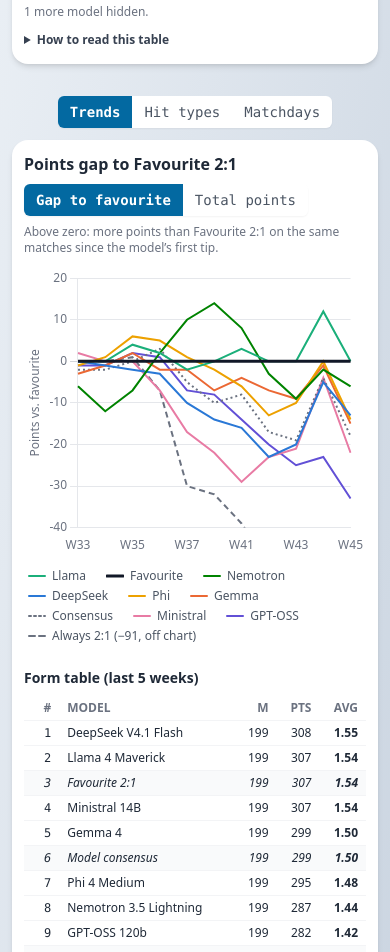
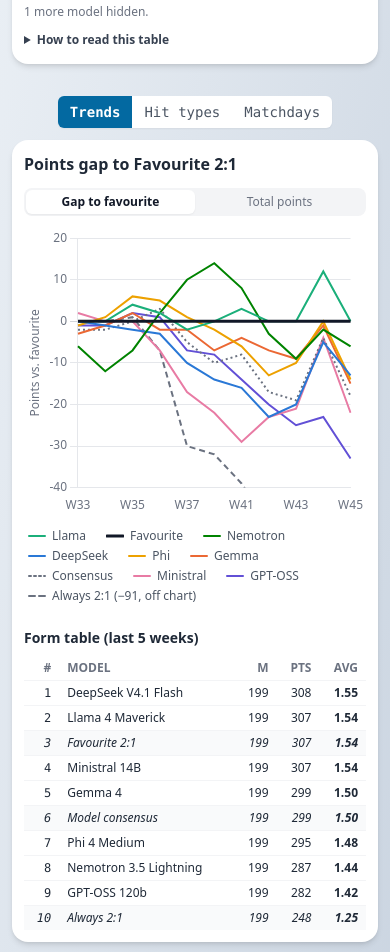
Before and after one commit to thg-muc/tip-genius, a website: page public/dashboard-a.html in a window 390 px wide. Shown: the part 799-1751 px from the top of the page. Drawn offline with nearby package versions, Linux system fonts and the light colour scheme; files that its build step writes are made by us from their sources.

Commit message:
style(dashboard): own switch style for the trends mode, leaner on phones

```diff
--- a/public/dashboard-a.html
+++ b/public/dashboard-a.html
@@ -360,18 +360,25 @@
   const tl = D.timeline(stats, view)
   const diff = ui.timelineMode === 'diff'
   const c = D.chrome()
-  const modeButton = (key, label) => `<button type="button" data-mode="${key}" aria-pressed="${ui.timelineMode === key}"
-    class="${segmentClasses(ui.timelineMode === key)}">${label}</button>`
+  // A switch inside the panel, deliberately unlike the view tabs above:
+  // grey track, the chosen option as a raised pill, equal halves
+  const modeButton = (key, label) => {
+    const active = ui.timelineMode === key
+    return `<button type="button" data-mode="${key}" aria-pressed="${active}"
+      class="px-3 py-1 rounded-md text-xs sm:text-sm text-center whitespace-nowrap transition-colors ${active
+        ? 'bg-white dark:bg-gray-600 text-gray-900 dark:text-white font-semibold shadow-sm'
+        : 'text-gray-500 dark:text-gray-400 hover:text-gray-800 dark:hover:text-gray-200'}">${label}</button>`
+  }
   const backfillNote = !state.backfill && view.hasBackfill ? ' The trend always includes the backfill tips.' : ''
   const range = diffRange(tl, diff)
   $('panel').innerHTML = `
-    <div class="flex flex-wrap items-center justify-between gap-2 mb-2">
+    <div class="flex flex-wrap items-center justify-between gap-x-2 gap-y-3 mb-3 sm:mb-2">
       <h2 class="text-base sm:text-xl font-bold">${diff ? 'Points gap to Favourite 2:1' : 'Cumulative points'}</h2>
-      <div class="inline-flex rounded-md shadow-sm overflow-hidden" role="group">${modeButton('diff', 'Gap to favourite')}${modeButton('total', 'Total points')}</div>
+      <div class="grid grid-cols-2 w-full sm:w-auto p-0.5 rounded-lg bg-gray-100 dark:bg-slate-900" role="group">${modeButton('diff', 'Gap to favourite')}${modeButton('total', 'Total points')}</div>
     </div>
-    <p class="text-xs sm:text-sm text-gray-500 dark:text-gray-400 mb-3">${diff
+    <p class="${backfillNote ? '' : 'hidden sm:block '}text-xs sm:text-sm text-gray-500 dark:text-gray-400 mb-3"><span class="hidden sm:inline">${diff
       ? 'Above zero: more points than Favourite 2:1 on the same matches since the model’s first tip.'
-      : 'Points summed per ' + tl.stepName + '.'}${backfillNote}</p>
+      : 'Points summed per ' + tl.stepName + '.'}</span>${backfillNote}</p>
     <div class="relative h-72 sm:h-96"><canvas id="timeline-chart" aria-label="Line chart of points over time" role="img"></canvas></div>
     ${legendHtml(tl.series.map((s) => ({ index: s.row.info.index, label: clippedLabel(s, range), ...D.modelStyle(s.row.info) })))}
     ${formTable()}`
```
